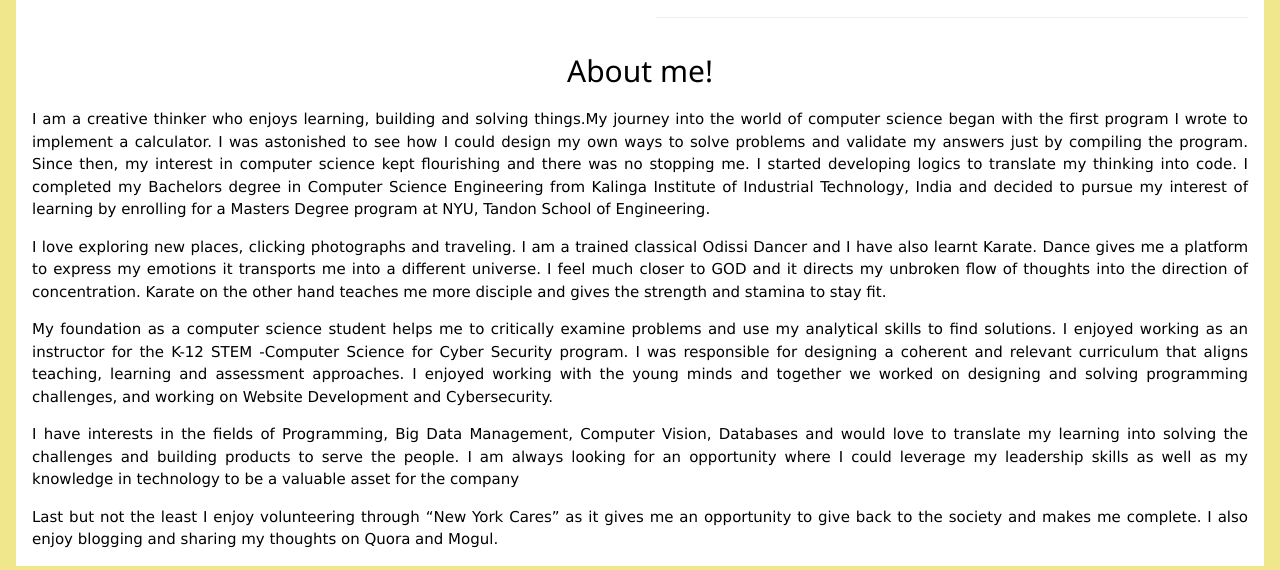
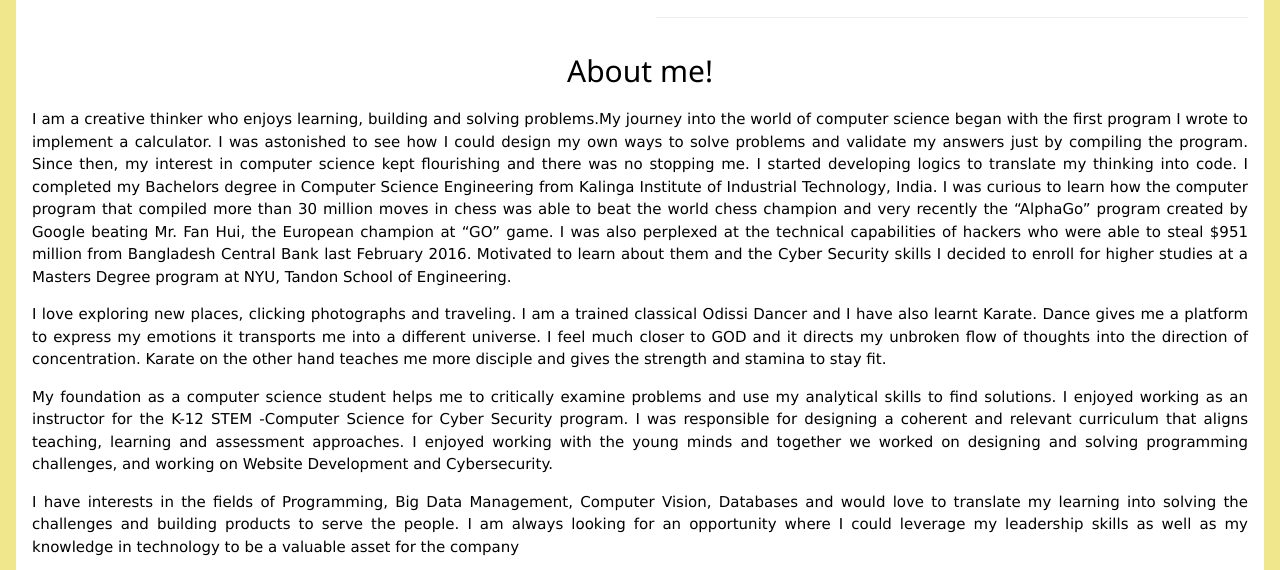
Before and after one commit to Titash21/Titash21.github.io, a plain HTML site: page index.html in a window 1280 px wide. Shown: the part 1068-1638 px from the top of the page. Drawn offline with nearby package versions, Linux system fonts and the light colour scheme.

Commit message:
Add files via upload

```diff
--- a/index.html
+++ b/index.html
@@ -118,13 +118,15 @@ li a:hover {
 			<!--second half-->
 			<div class="w3-container w3-white" style="width:100%">
 		  <h2 id="About_me"><center>About me!</center></h2>
-			<p align="justify">I am a creative thinker who enjoys learning, building and solving things.My journey into the world of computer science began with the first
+			<p align="justify">I am a creative thinker who enjoys learning, building and solving problems.My journey into the world of computer science began with the first
 			program I wrote to implement a calculator. I was astonished to see how I could design my own ways to solve problems
 			and validate my answers just by compiling the program. Since then, my interest
 			in computer science kept flourishing and there was no stopping me. I started developing logics to translate
 			my thinking into code. I completed my Bachelors degree in Computer Science Engineering from Kalinga Institute of
-			Industrial Technology, India and decided to pursue my interest of learning by enrolling for a
-			Masters Degree program at NYU, Tandon School of Engineering.<p>
+			Industrial Technology, India. I was curious to learn how the computer program that compiled more than 30 million moves in chess was able to beat the world chess champion
+			and very recently the “AlphaGo” program created by Google beating Mr. Fan Hui, the European champion at “GO” game.
+			I was also perplexed at the technical capabilities of hackers who were able to steal $951 million from Bangladesh Central Bank last February 2016.
+			Motivated to learn  about them and the Cyber Security skills I decided to enroll for higher studies at a Masters Degree program at NYU, Tandon School of Engineering.<p>
 			<p align="justify">I love exploring new places, clicking photographs and traveling.
 				I am a trained classical Odissi Dancer and I have also learnt Karate. Dance gives me a platform to express my emotions it transports me into a different universe.
 				 I feel much closer to GOD and it directs my unbroken flow of thoughts into the direction of concentration. Karate on the other hand teaches me more disciple and gives
```
